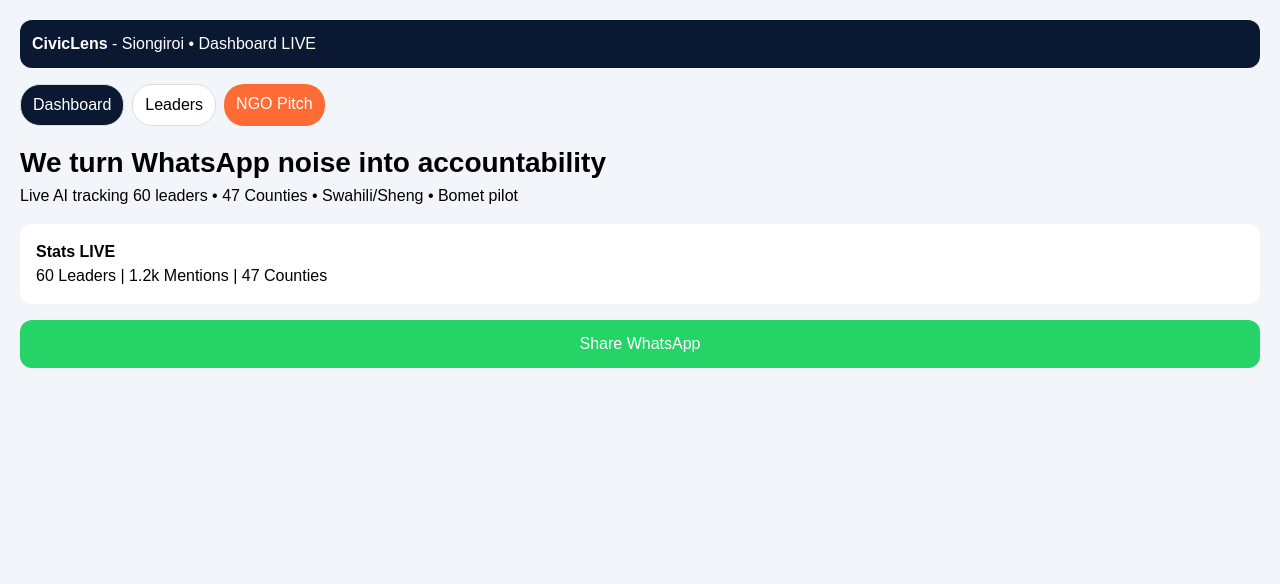
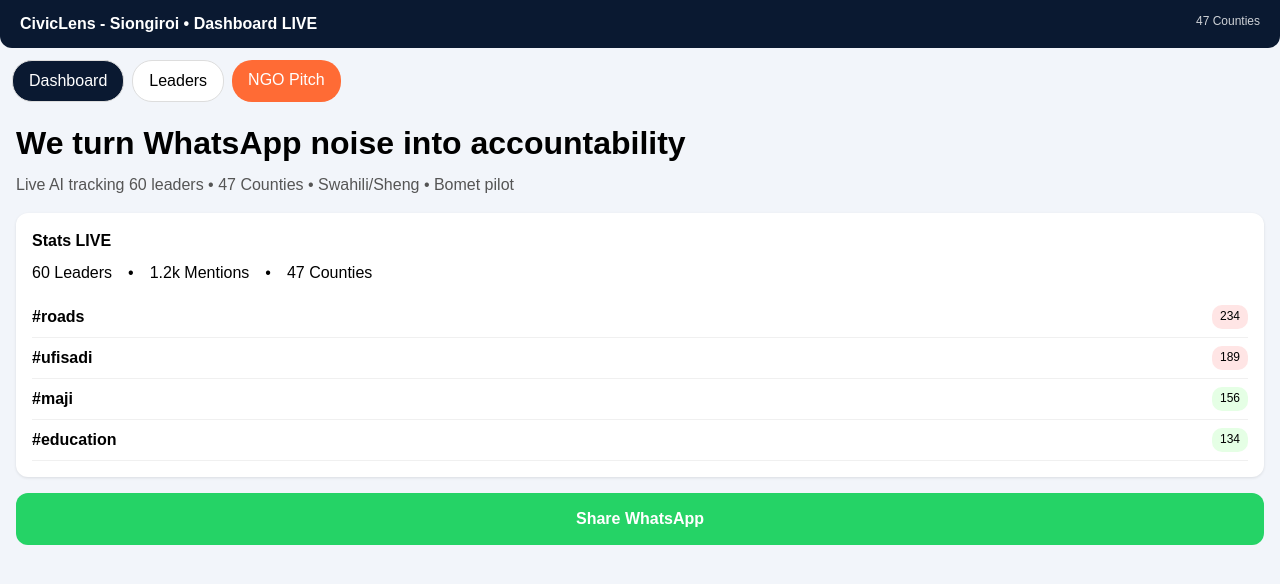
Before and after one commit to hefanesbwogo1-wq/civiclens, a Next.js app: page / in a window 1280 px wide. Shown: the top 584 px of the page. Built offline with nearby package versions, Linux system fonts and the light colour scheme.

Commit message:
polished dashboard - matches screenshot

```diff
--- a/app/page.tsx
+++ b/app/page.tsx
@@ -1,32 +1,81 @@
 "use client";
 import { useState, useEffect } from "react";
+
+const LEADERS = [
+  {name:"William Ruto", role:"President", county:"National"},
+  {name:"Hillary Barchok", role:"Governor", county:"Bomet"},
+  {name:"Gladys Wanga", role:"Governor", county:"Homa Bay"},
+  {name:"Johnson Sakaja", role:"Governor", county:"Nairobi"},
+  {name:"George Natembeya", role:"Governor", county:"Trans Nzoia"},
+  {name:"Anyang Nyongo", role:"Governor", county:"Kisumu"},
+];
+
+const TRENDS = [
+  {tag:"#roads", count:234, sentiment:"negative"},
+  {tag:"#ufisadi", count:189, sentiment:"negative"},
+  {tag:"#maji", count:156, sentiment:"neutral"},
+  {tag:"#education", count:134, sentiment:"positive"},
+];
+
 export default function Page(){
   const [tab,setTab]=useState("dashboard");
   const [mounted,setMounted]=useState(false);
   useEffect(()=>setMounted(true),[]);
   if(!mounted) return null;
+
   return (
-    <div style={{padding:20, fontFamily:"sans-serif", background:"#F2F5FA", minHeight:"100vh"}}>
-      <div style={{background:"#0A1931", color:"white", padding:"12px", borderRadius:12, marginBottom:16}}>
-        <b>CivicLens</b> - Siongiroi • Dashboard LIVE
+    <div style={{minHeight:"100vh", background:"#F2F5FA", fontFamily:"sans-serif"}}>
+      <div style={{background:"#0A1931", color:"white", padding:"12px 20px", display:"flex", justifyContent:"space-between", borderRadius: "0 0 12px 12px"}}>
+        <b>CivicLens - Siongiroi • Dashboard LIVE</b>
+        <span style={{fontSize:12, opacity:0.8}}>47 Counties</span>
       </div>
-      <div style={{display:"flex", gap:8, marginBottom:16}}>
-        <button onClick={()=>setTab("dashboard")} style={{padding:"8px 12px", background:tab==="dashboard"?"#0A1931":"white", color:tab==="dashboard"?"white":"black", borderRadius:20, border:"1px solid #ddd"}}>Dashboard</button>
-        <button onClick={()=>setTab("leaders")} style={{padding:"8px 12px", background:tab==="leaders"?"#0A1931":"white", color:tab==="leaders"?"white":"black", borderRadius:20, border:"1px solid #ddd"}}>Leaders</button>
-        <a href="/ngo-pitch" style={{padding:"8px 12px", background:"#FF6B35", color:"white", borderRadius:20, textDecoration:"none"}}>NGO Pitch</a>
+
+      <div style={{display:"flex", gap:8, padding:12}}>
+        {[
+          {id:"dashboard", label:"Dashboard"},
+          {id:"leaders", label:"Leaders"},
+        ].map(t=>(
+          <button key={t.id} onClick={()=>setTab(t.id)} style={{padding:"8px 16px", borderRadius:20, border:"1px solid #ddd", background:tab===t.id?"#0A1931":"white", color:tab===t.id?"white":"black"}}>{t.label}</button>
+        ))}
+        <a href="/ngo-pitch" style={{padding:"8px 16px", borderRadius:20, background:"#FF6B35", color:"white", textDecoration:"none"}}>NGO Pitch</a>
       </div>
+
       {tab==="dashboard" && (
-        <div>
-          <h1 style={{fontSize:28, fontWeight:800}}>We turn WhatsApp noise into accountability</h1>
-          <p>Live AI tracking 60 leaders • 47 Counties • Swahili/Sheng • Bomet pilot</p>
-          <div style={{marginTop:16, background:"white", padding:16, borderRadius:12}}>
+        <div style={{padding:"0 16px 20px"}}>
+          <h1 style={{fontSize:32, fontWeight:900, lineHeight:1.1, margin:"12px 0"}}>We turn WhatsApp noise into accountability</h1>
+          <p style={{color:"#555"}}>Live AI tracking 60 leaders • 47 Counties • Swahili/Sheng • Bomet pilot</p>
+
+          <div style={{background:"white", padding:16, borderRadius:12, marginTop:16, boxShadow:"0 1px 3px rgba(0,0,0,0.1)"}}>
             <b>Stats LIVE</b>
-            <div>60 Leaders | 1.2k Mentions | 47 Counties</div>
+            <div style={{marginTop:8, display:"flex", gap:16}}>
+              <span>60 Leaders</span><span>•</span><span>1.2k Mentions</span><span>•</span><span>47 Counties</span>
+            </div>
+            <div style={{marginTop:12}}>
+              {TRENDS.map(tr=>(
+                <div key={tr.tag} style={{display:"flex", justifyContent:"space-between", padding:"8px 0", borderBottom:"1px solid #f0f0f0"}}>
+                  <span style={{fontWeight:600}}>{tr.tag}</span>
+                  <span style={{background:tr.sentiment==="negative"?"#ffe5e5":"#e5ffe5", padding:"2px 8px", borderRadius:10, fontSize:12}}>{tr.count}</span>
+                </div>
+              ))}
+            </div>
           </div>
-          <a href="https://wa.me/?text=CivicLens%20LIVE%20https://civiclens-six-psi.vercel.app/" style={{display:"block", marginTop:16, background:"#25D366", color:"white", padding:12, borderRadius:12, textAlign:"center", textDecoration:"none"}}>Share WhatsApp</a>
+
+          <a href={`https://wa.me/?text=${encodeURIComponent("CivicLens LIVE - 47 Counties https://civiclens-six-psi.vercel.app/")}`} style={{display:"block", marginTop:16, background:"#25D366", color:"white", textAlign:"center", padding:14, borderRadius:12, textDecoration:"none", fontWeight:700}}>Share WhatsApp</a>
         </div>
       )}
-      {tab==="leaders" && <div><b>60 Leaders - Barchok, Ruto, Sakaja LIVE</b><div style={{marginTop:8}}>William Ruto - President</div><div>Hillary Barchok - Bomet</div></div>}
+
+      {tab==="leaders" && (
+        <div style={{padding:"0 16px"}}>
+          <div style={{display:"grid", gap:10}}>
+            {LEADERS.map(l=>(
+              <div key={l.name} style={{background:"white", padding:14, borderRadius:12, display:"flex", justifyContent:"space-between"}}>
+                <div><b>{l.name}</b><div style={{fontSize:12, color:"#666"}}>{l.role} • {l.county}</div></div>
+                <span style={{fontSize:12, background:"#eee", padding:"6px 10px", borderRadius:20}}>LIVE</span>
+              </div>
+            ))}
+          </div>
+        </div>
+      )}
     </div>
   )
 }
```
